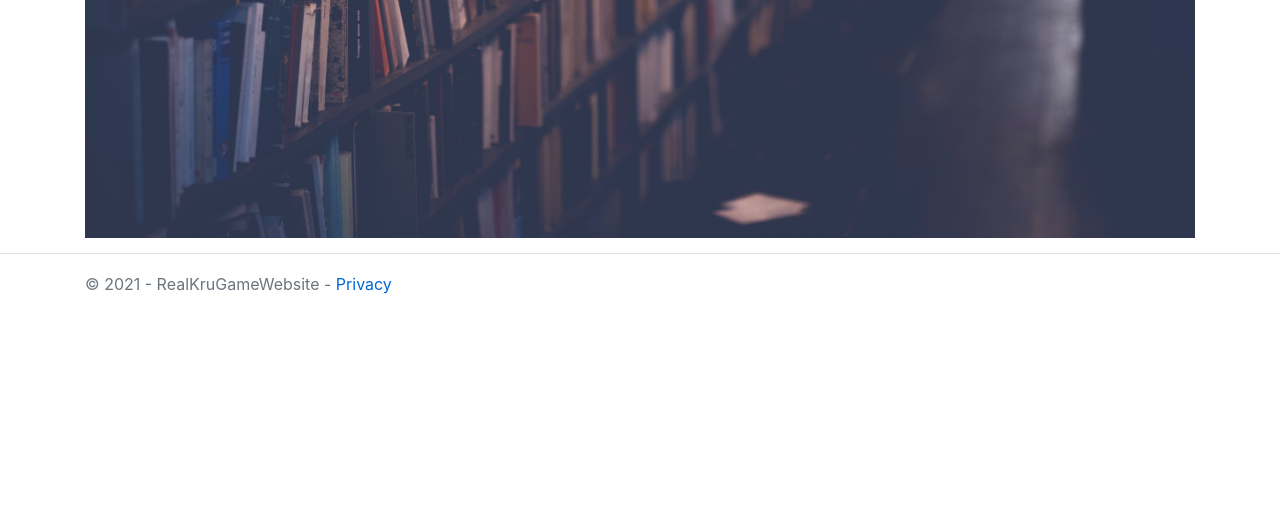
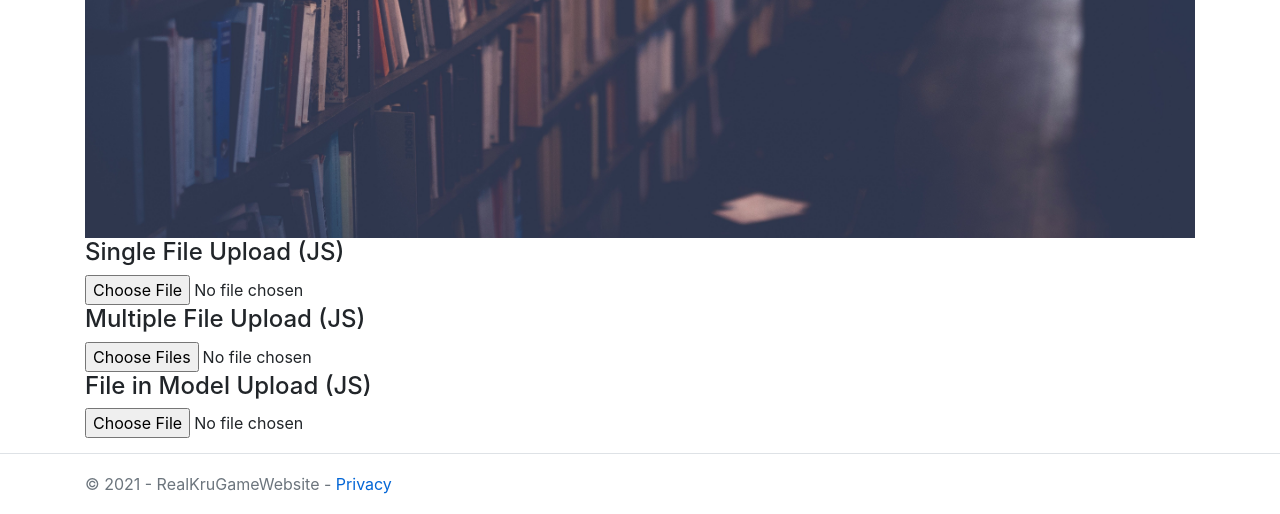
Before and after one commit to Pbo1929/KruGameWebsiteTest, an ASP.NET Core app: page / in a window 1280 px wide. Shown: the part 861-1375 px from the top of the page. Before the commit the page ends 1155 px from the top, so only its background shows below. Run offline with ASP.NET Core 8, Linux system fonts and the light colour scheme; some web fonts are replaced.

```diff
--- a/RealKruGameWebsite/Pages/Index.cshtml
+++ b/RealKruGameWebsite/Pages/Index.cshtml
@@ -7,3 +7,46 @@
 <div class="text-center">
     <img class="background" src="~/lib/images/pexels-janko-ferlic-590493.jpg" />
 </div>
+
+<div>
+    <h4>Single File Upload (JS)</h4>
+    <input type="file" onchange="UploadFile(event)" />
+</div>
+
+
+<div>
+    <h4>Multiple File Upload (JS)</h4>
+    <input type="file" multiple onchange="UploadFiles(event)" />
+</div>
+
+<div>
+    <h4>File in Model Upload (JS)</h4>
+    <input type="file" id="single-file" onchange="UploadFile(event)" />
+</div>
+
+@section scripts {
+    <script>
+        var UploadFile = function (e) {
+            var file = e.target.files[0];
+            var formData = new FormData();
+            formData.append("file", file);
+            axios.post("/Home/SingleFile", formData);
+        }
+        var UploadFiles = function (e) {
+            var files = e.target.files;
+            var formData = new FormData();
+            for (var i = 0; i < files.length; i++) {
+                formData.append("files", files[i]);
+            }
+            axios.post("/Home/MultipleFiles", formData);
+        }
+        var UploadFileToModel = function (e) {
+            var fileName = document.getElementById("file-name").value
+            var file = e.target.files[0];
+            var formData = new FormData();
+            formData.append("someForm.Name", fileName);
+            formData.append("someForm.File", file);
+            axios.post("/Home/FileInModel", formData);
+        }
+    </script>
+}
--- a/RealKruGameWebsite/Pages/Shared/_Layout.cshtml
+++ b/RealKruGameWebsite/Pages/Shared/_Layout.cshtml
@@ -62,6 +62,9 @@
 
     <script src="~/js/site.js" asp-append-version="true"></script>
 
+    <script src="https://unpkg.com/axios/dist/axios.min.js"></script>
+
+
 
     @await Component.InvokeAsync("NToastNotify")
     @await RenderSectionAsync("Scripts", required: false)
```
Also changed, not shown: RealKruGameWebsite/Pages/Works/Work.cshtml (+0 -27 lines).
